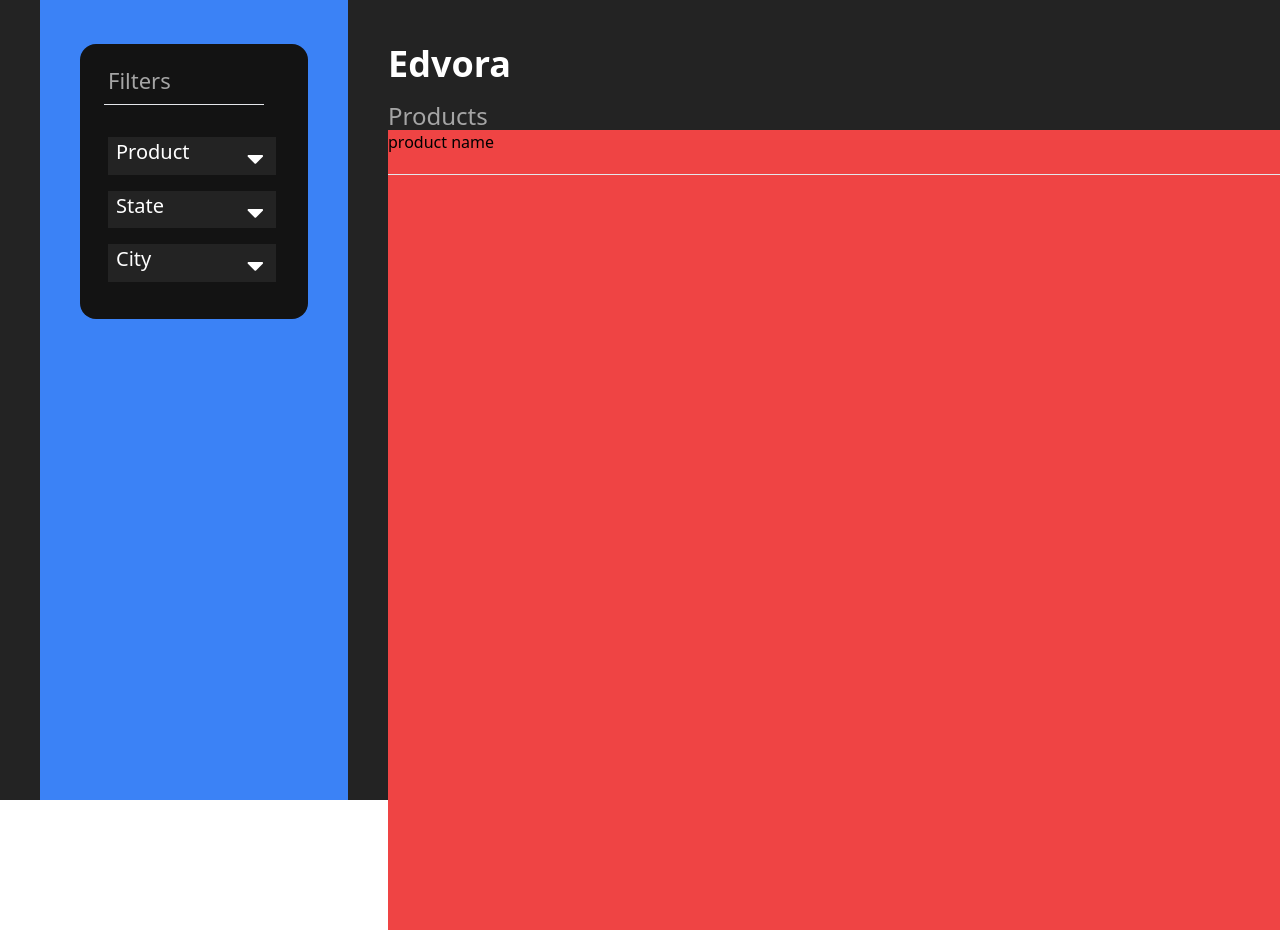
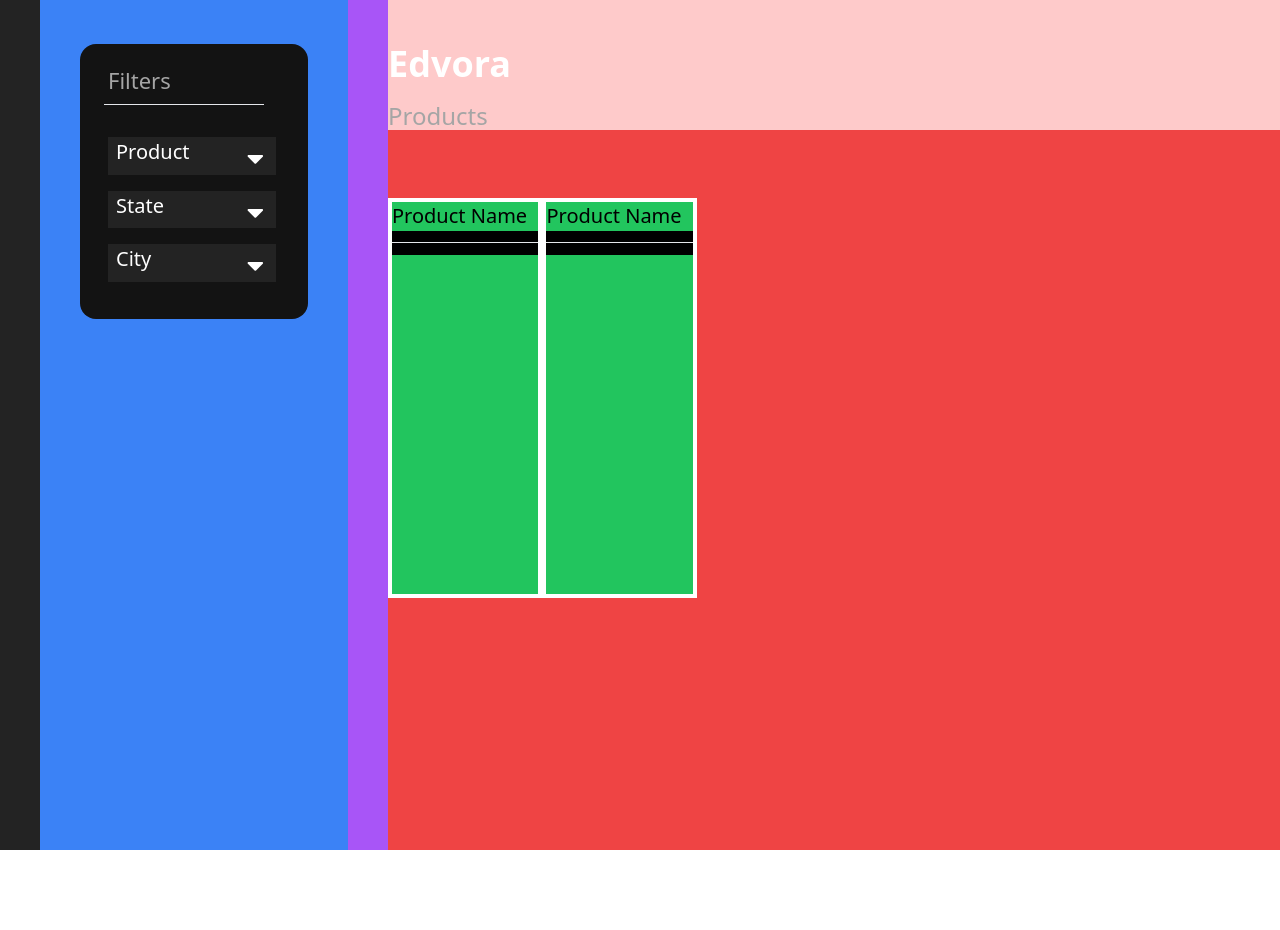
Before and after one commit to ElRemolino/Edvora-Frontend, a Next.js app: page / in a window 1280 px wide. Shown: the top 930 px of the page. After the commit the page ends 850 px from the top, so only its background shows below. Built offline with nearby package versions, Linux system fonts and the light colour scheme; no server answers.

Commit message:
main content boxs almost correctly designed for desktop view, looking into whats going on with product rectangles

```diff
--- a/pages/index.js
+++ b/pages/index.js
@@ -33,19 +33,38 @@ export default function Home() {
       <div className="bg-blue-200 md:bg-green-500  lg:bg-blue-500 ml-10 ">
         <FilterContainer data={data} products={products} states={states} cities={cities}/>
       </div>
-      <div className="flex-row bg-grey-200  w-[78%] ml-10 mr-10">
-        <div className="relative mt-11 ">
+
+      {/* Main Content Containers */}
+      <div className="flex-row bg-purple-500 w-[78vw] pl-10 pr-10">
+
+        {/* Headers Containers */}
+        <div className="relative pt-11 pb-4 lg:bg-red-200 ">
           <h1 className=" text-white font-bold text-4xl ">Edvora</h1>
-          <h2 className=" text-edvora-greyFont h-[30px] mt-4 w-[97px] text-2xl font-medium ">Products</h2>
+          <h2 className=" text-edvora-greyFont h-[30px] pt-4 w-[97px] text-2xl font-medium ">Products</h2>
         </div>
 
-        <div className="bg-red-500 relative h-full">
-          <h3>
-            product name
-          </h3>
-          <hr className=" bg-edvora-vector104 relative top-5 w-[970px]"/>
+        {/* Product Carosel Containers */}
+        <div className="flex-row inline-block h-[90vh] min-w-[74vw] max-w-[] space-y-9 bg-red-500 pt-8 ">
+          <div className="inline-block min-h-[50vh]  bg-green-500 border-4 border-white">
+            <h3 className="font-normal text-xl ">
+              Product Name
+            </h3>
+            <hr className=" bg-edvora-vector104 relative top-3 "/>
+            <div className="bg-black ">
+              rectangle container
+            </div>
+          </div>
+
+          <div className="inline-block min-h-[50vh]  bg-green-500 border-4 border-white">
+            <h3 className="font-normal text-xl ">
+              Product Name
+            </h3>
+            <hr className=" bg-edvora-vector104 relative top-3 "/>
+            <div className="bg-black ">
+              rectangle container
+            </div>
+          </div>
         </div>
-
       </div>
     </div>
   )
```
